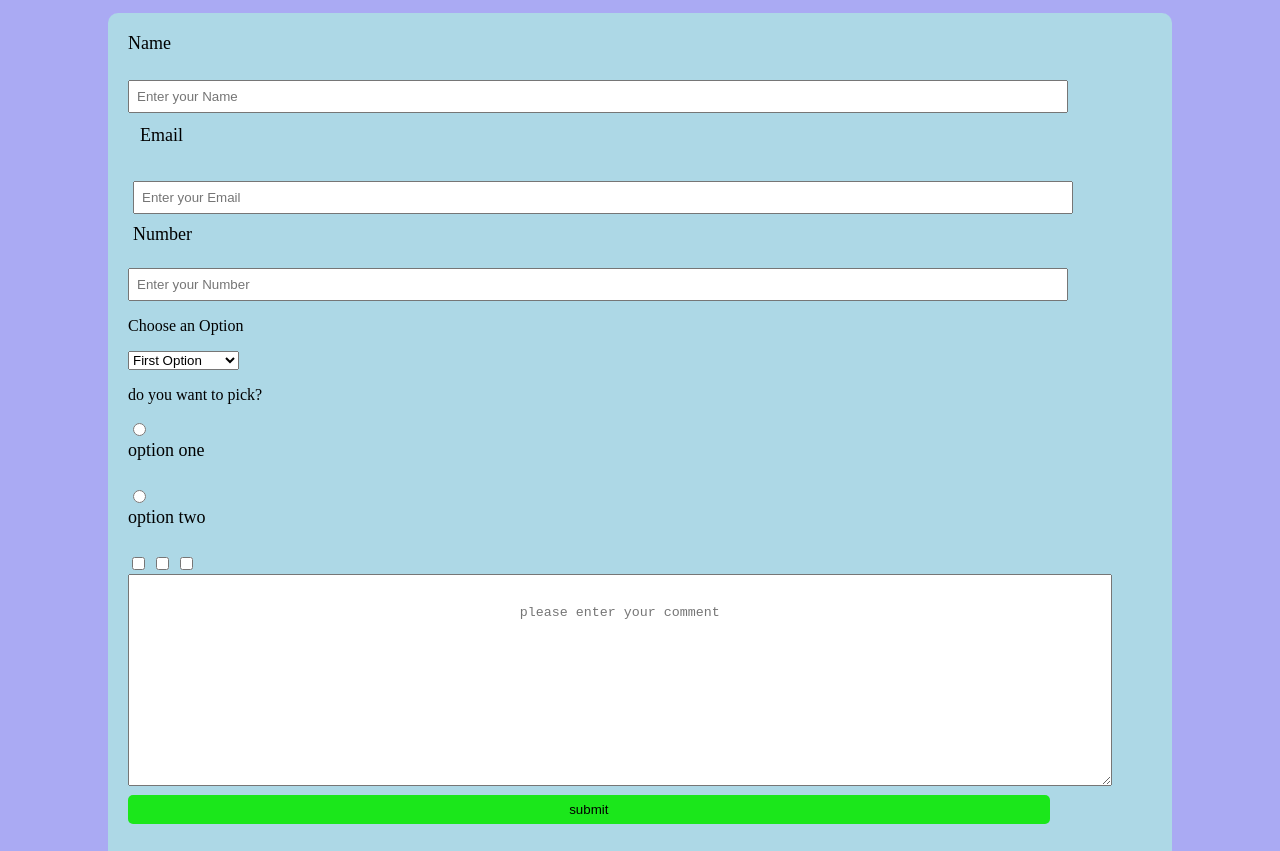
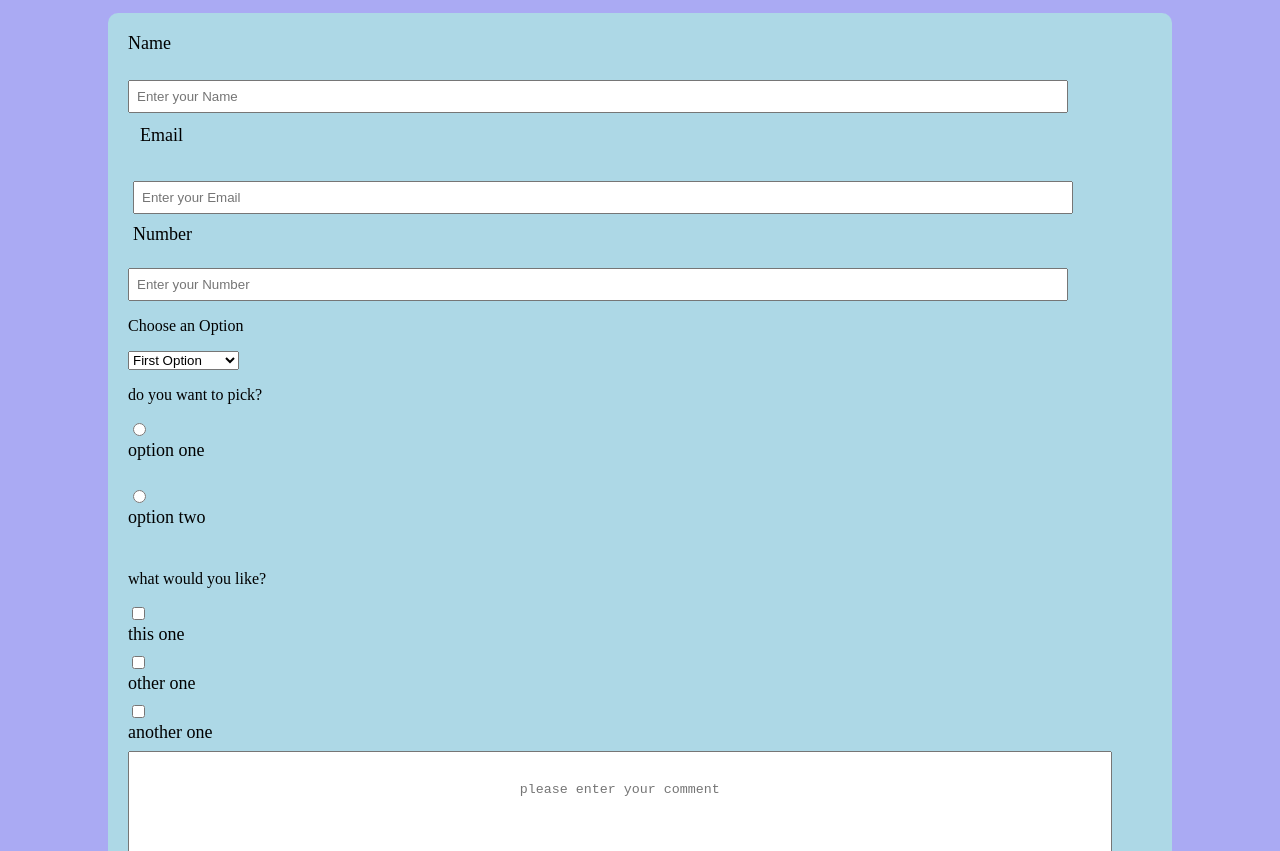
Before and after one commit to Mahdi12332/trials-Mahdi-Leodan, a plain HTML site: page index.html in a window 1280 px wide. Shown: the part 101-952 px from the top of the page. Drawn offline with Linux system fonts and the light colour scheme.

Commit message:
some changes added

```diff
--- a/index.html
+++ b/index.html
@@ -27,9 +27,14 @@
         <label for="one">option one</label><br>
         <input type="radio"  name="one-two" value="two"><br>
         <label for="two">option two</label><br>
+        <p>what would you like?</p>
         <input type="checkbox" value="name-1">
-        <input type="checkbox" value="name-2">
-        <input type="checkbox" value="name-3">
+        <label for="">this one</label>
+
+        <input type="checkbox" value="name-2"><br>
+        <label for="">other one</label>
+        <input type="checkbox" value="name-3"><br>
+        <label for="">another one</label>
         <textarea name="comment" id="comment" cols="30" rows="10" placeholder="please enter your comment"></textarea><br>
         <button id="submit">submit</button><br>
     </form>
```
